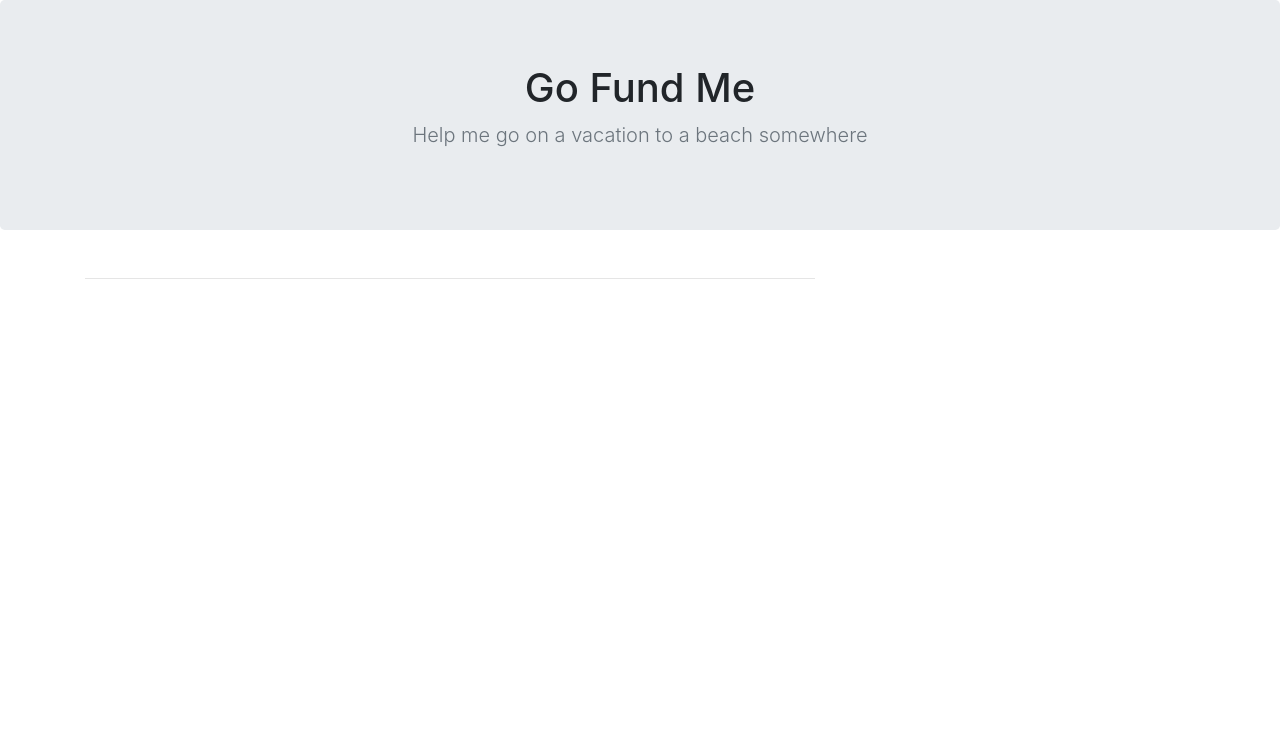
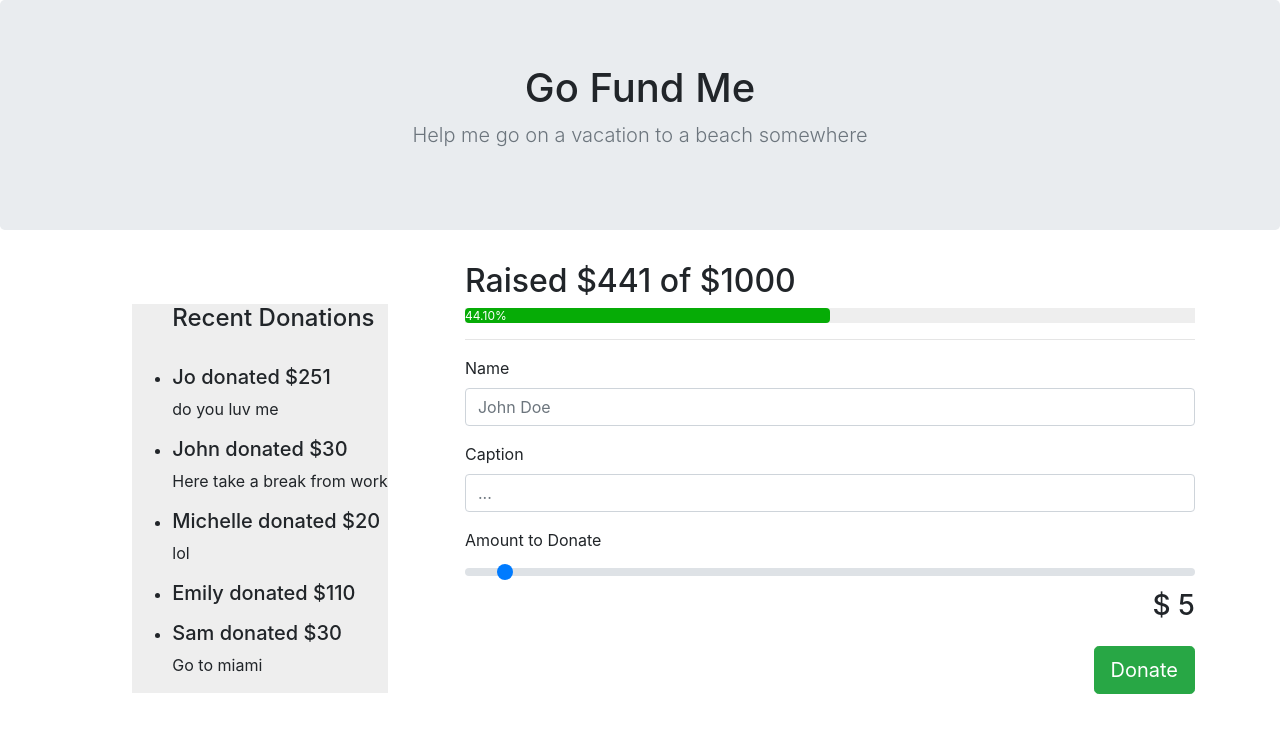
Before and after one commit to joinpursuit/Pursuit-Core-Web-Props-Lab-Tested, a React (Create React App) app: page / in a window 1280 px wide. Shown: the top 732 px of the page. Built offline with nearby package versions, Linux system fonts and the light colour scheme.

Commit message:
Lab Update

```diff
--- a/src/App.js
+++ b/src/App.js
@@ -1,8 +1,9 @@
 import React from "react";
-
 import TopBar from "./Components/TopBar";
-
 import "./App.css";
+import RecentDonations from "./Components/RecentDonations";
+import DonationForm from "./Components/DonationForm";
+import Progress from "./Components/Progress";
 
 const donations = [
   {
@@ -39,17 +40,23 @@ const donations = [
 
 export default class App extends React.Component {
   render() {
+    let total = 0;
+    donations.map((donation) => {
+      return (total += donation.amount);
+    });
+    const goal = 1000;
+
     return (
       <>
         <TopBar />
         <div className="container">
           <div className="row">
-            {/* TODO: Donations */}
+            {<RecentDonations donations={donations} /> /* TODO: Donations */}
 
             <div className="col-8">
-              {/* TODO: Progress */}
+              {<Progress total={total} goal={goal} /> /* TODO: Progress */}
               <hr />
-              {/* TODO: DonationForm */}
+              {<DonationForm /> /* TODO: DonationForm */}
             </div>
           </div>
         </div>
@@ -57,5 +64,3 @@ export default class App extends React.Component {
     );
   }
 }
-
-// Adding
--- a/src/Components/DonationForm.js
+++ b/src/Components/DonationForm.js
@@ -1,7 +1,44 @@
 import React from "react";
 
 const DonationForm = () => {
-  return null;
+  return (
+    <form>
+      <div class="form-group">
+        <label>Name</label>
+        <input
+          type="text"
+          class="form-control"
+          id="nameInput"
+          placeholder="John Doe"
+        />
+      </div>
+      <div class="form-group">
+        <label>Caption</label>
+        <input
+          type="text"
+          class="form-control"
+          id="captionInput"
+          placeholder="..."
+        />
+      </div>
+      <div class="form-group">
+        <label>Amount to Donate</label>
+        <input
+          type="range"
+          class="custom-range"
+          id="amountInput"
+          min="5"
+          max="1000"
+        />
+        <blockquote class="blockquote text-right">
+          <p class="h3 mb-0">$ 5</p>
+          <button type="button" class="btn btn-lg btn-success my-4">
+            Donate
+          </button>
+        </blockquote>
+      </div>
+    </form>
+  );
 };
 
 export default DonationForm;
--- /dev/null
+++ b/src/Components/Progress.css
@@ -0,0 +1,13 @@
+.myProgress {
+  width: 100%;
+  background-color: #eee;
+}
+
+.progress {
+  width: 50%;
+  height: 15px;
+  background-color: rgb(6, 172, 6);
+  text-align: center;
+  line-height: 15px;
+  color: white;
+}
--- a/src/Components/Progress.js
+++ b/src/Components/Progress.js
@@ -1,7 +1,20 @@
 import React from "react";
+import "./Progress.css";
 
-const Progress = () => {
-  return null;
+const Progress = (props) => {
+  const { total, goal } = props;
+
+  return (
+    <>
+      <h2>
+        Raised ${total} of ${goal}
+      </h2>
+
+      <div className="myProgress">
+        <div className="progress">44.10%</div>
+      </div>
+    </>
+  );
 };
 
 export default Progress;
--- /dev/null
+++ b/src/Components/RecentDonations.css
@@ -0,0 +1,5 @@
+.recent-donations {
+  background-color: #eee;
+  margin: auto;
+  padding: auto;
+}
--- a/src/Components/RecentDonations.js
+++ b/src/Components/RecentDonations.js
@@ -1,7 +1,33 @@
 import React from "react";
+import "./RecentDonations.css";
 
-const RecentDonations = () => {
-  return null;
+const RecentDonations = (props) => {
+  const { donations } = props;
+
+  const donationsList = donations.map((donation) => {
+    return (
+      <>
+        <div className="recent-donations">
+          <li key={donation.id}>
+            <h5>
+              {donation.name} donated ${donation.amount}
+            </h5>
+            <p>{donation.caption}</p>
+          </li>
+        </div>
+      </>
+    );
+  });
+
+  return (
+    <div className="recent-donations">
+      <ul>
+        <h4>Recent Donations</h4>
+        <br></br>
+        {donationsList}
+      </ul>
+    </div>
+  );
 };
 
 export default RecentDonations;
```
